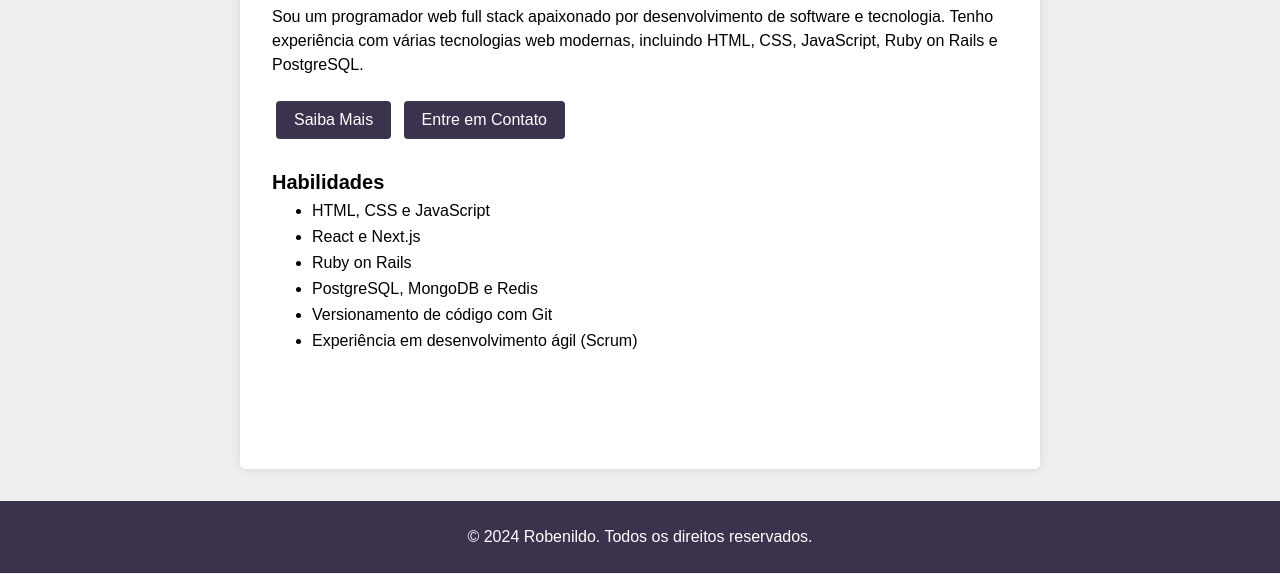
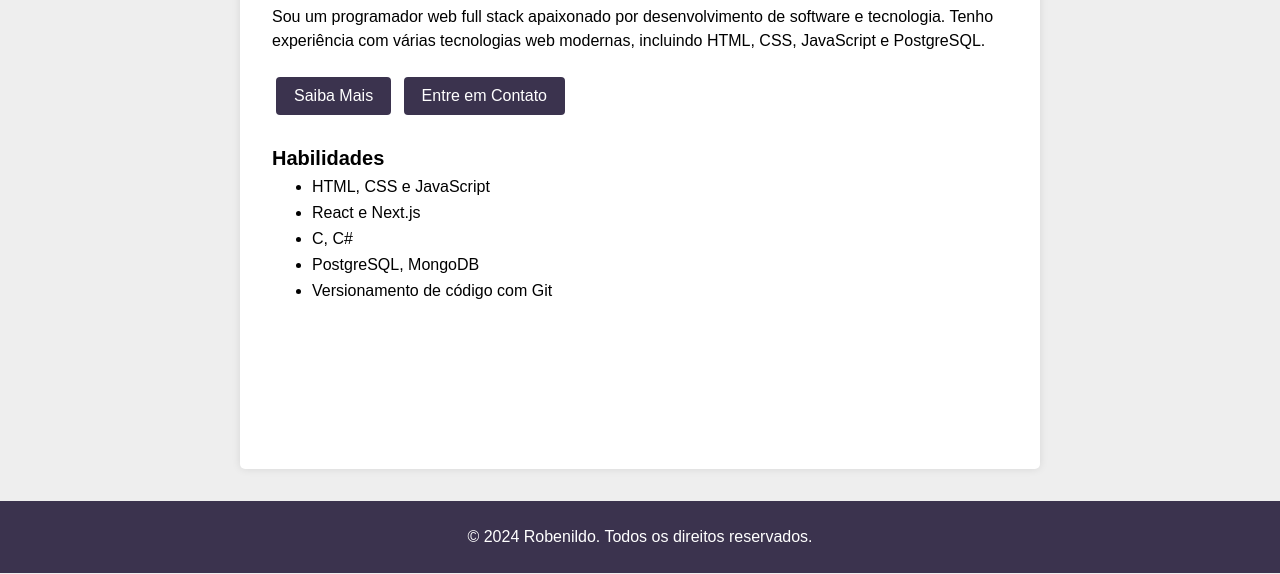
Before and after one commit to RobenildoN/RobenildoN.github.io, a plain HTML site: page index.html in a window 1280 px wide. Shown: the part 226-800 px from the top of the page. Drawn offline with Linux system fonts and the light colour scheme.

Commit message:
Update index.html

```diff
--- a/index.html
+++ b/index.html
@@ -27,7 +27,7 @@
             <p>
                 Sou um programador web full stack apaixonado por desenvolvimento de
                 software e tecnologia. Tenho experiência com várias tecnologias web
-                modernas, incluindo HTML, CSS, JavaScript, Ruby on Rails e PostgreSQL.
+                modernas, incluindo HTML, CSS, JavaScript e PostgreSQL.
             </p>
         </section>
 
@@ -41,10 +41,9 @@
             <ul>
                 <li>HTML, CSS e JavaScript</li>
                 <li>React e Next.js</li>
-                <li>Ruby on Rails</li>
-                <li>PostgreSQL, MongoDB e Redis</li>
+                <li>C, C#</li>
+                <li>PostgreSQL, MongoDB</li>
                 <li>Versionamento de código com Git</li>
-                <li>Experiência em desenvolvimento ágil (Scrum)</li>
             </ul>
         </section>
     </div>
```
